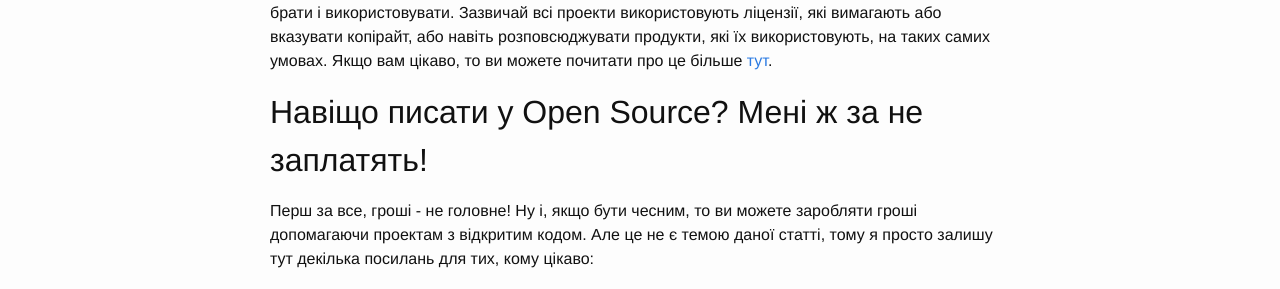
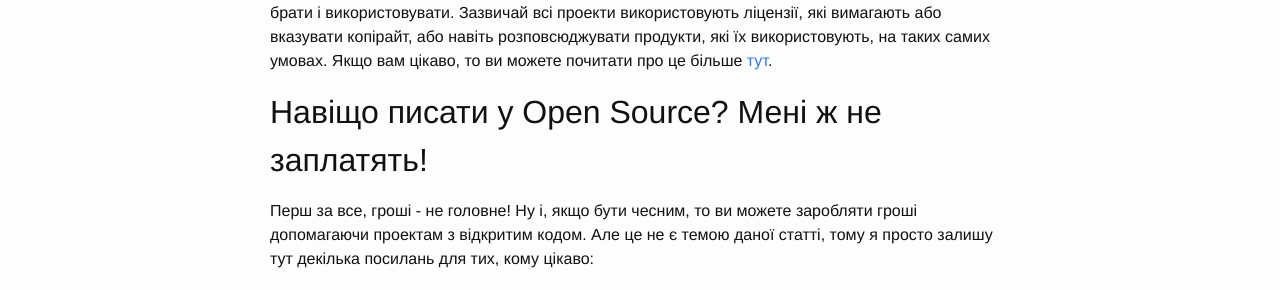
Before and after one commit to attila0x2A/uran198.github.io, a Jekyll site: the page built from _posts/2016-04-20-how-to-get-started-with-os.markdown, in a window 1280 px wide. Shown: the part 313-602 px from the top of the page. Built offline with Jekyll 4.4.1, drawn with Linux system fonts in a browser that asks for light colours; comment, search, counter and statistics services are not loaded.

Commit message:
started-with-os: Correct typo

```diff
--- a/_posts/2016-04-20-how-to-get-started-with-os.markdown
+++ b/_posts/2016-04-20-how-to-get-started-with-os.markdown
@@ -12,7 +12,7 @@ categories: open-source
 вказувати копірайт, або навіть розповсюджувати продукти, які їх використовують, на таких самих умовах.
 Якщо вам цікаво, то ви можете почитати про це більше [тут](http://choosealicense.com/).
 
-## Навіщо писати у Open Source? Мені ж за не заплатять!
+## Навіщо писати у Open Source? Мені ж не заплатять!
 
 Перш за все, гроші - не головне!
 Ну і, якщо бути чесним, то ви можете заробляти гроші допомагаючи проектам з відкритим кодом.
```
